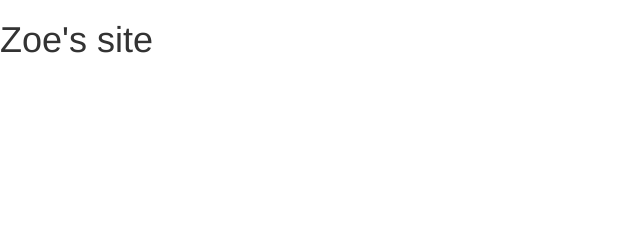
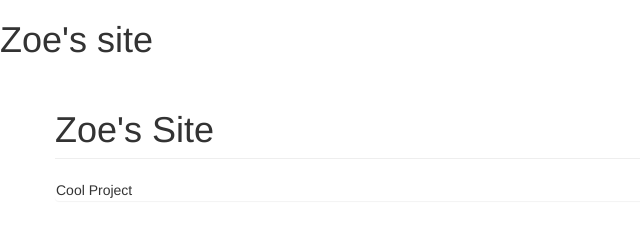
Before and after one commit to zoerd510/zoerd510.github.io, a plain HTML site: page index.html in a window 1280 px wide. Shown: the whole page, without its empty margins (0-640 px from the left). Drawn offline with nearby package versions, Linux system fonts and the light colour scheme.

Commit message:
fixed typo

```diff
--- a/index.html
+++ b/index.html
@@ -3,6 +3,18 @@
         <meta name="viewport" content="width=device-width, initial-scale=1">
         <link rel="stylesheet" href="https://cdnjs.cloudflare.com/ajax/libs/twitter-bootstrap/3.3.5/css/bootstrap.css">
     </head>
-    <h1>Zoe's site</h1>
-
+    <body>
+        <h1>Zoe's site</h1>
+        <div class="container">
+                <div class="row">
+                    <h1 class="page-header">Zoe's Site</h1>
+                </div>
+            <div class="row">
+                    <div class= "panel">
+                        Cool Project
+                    </div>
+                </div>
+            </div>
+        </div>
+    </body>
 </html>
```
